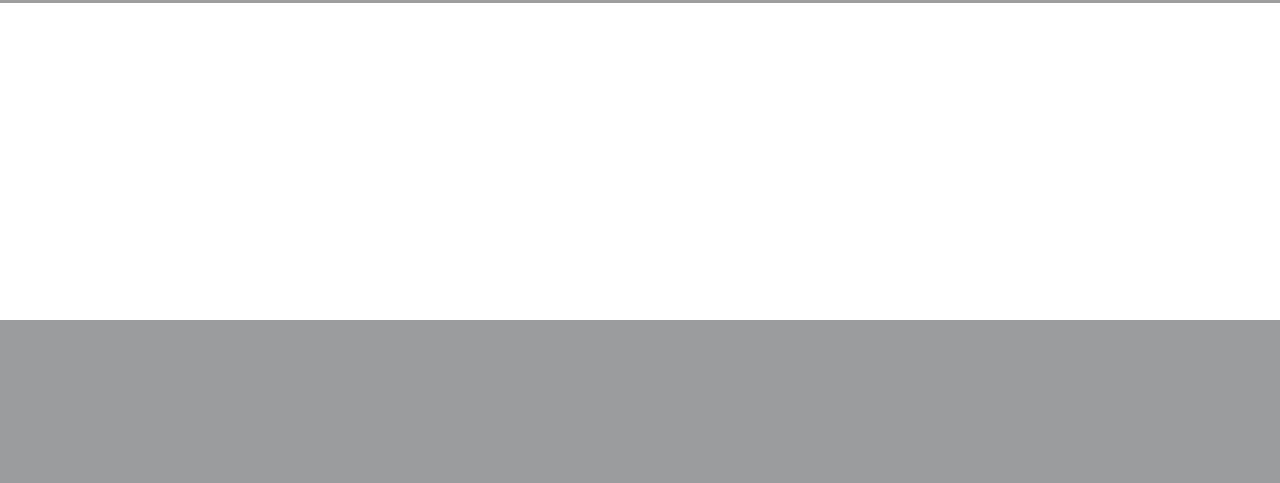
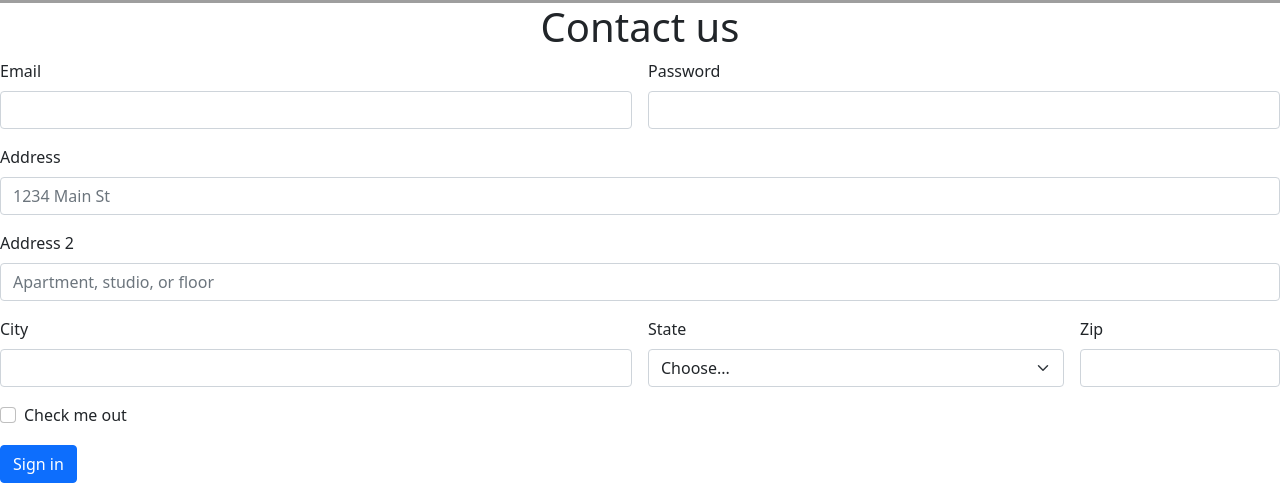
Before and after one commit to PGautam27/First-Django-Project, a Django app: page /contact in a window 1280 px wide. Shown: the part 480-963 px from the top of the page. Before the commit the page ends 800 px from the top, so only its background shows below. Run offline with Django 4.2, Linux system fonts and the light colour scheme; grey boxes are pictures that could not be loaded.

Commit message:
First Django

```diff
--- a/templates/contact.html
+++ b/templates/contact.html
@@ -5,5 +5,50 @@
 {% block body%}
     <div class="container-fluid px-0">
           <img src="https://source.unsplash.com/1200x400/?phone,contact" class="d-block w-100 mx-0" alt="...">
+    <h1 class="text-center">Contact us</h1>
+    <form class="row g-3">
+  <div class="col-md-6">
+    <label for="inputEmail4" class="form-label">Email</label>
+    <input type="email" class="form-control" id="inputEmail4">
+  </div>
+  <div class="col-md-6">
+    <label for="inputPassword4" class="form-label">Password</label>
+    <input type="password" class="form-control" id="inputPassword4">
+  </div>
+  <div class="col-12">
+    <label for="inputAddress" class="form-label">Address</label>
+    <input type="text" class="form-control" id="inputAddress" placeholder="1234 Main St">
+  </div>
+  <div class="col-12">
+    <label for="inputAddress2" class="form-label">Address 2</label>
+    <input type="text" class="form-control" id="inputAddress2" placeholder="Apartment, studio, or floor">
+  </div>
+  <div class="col-md-6">
+    <label for="inputCity" class="form-label">City</label>
+    <input type="text" class="form-control" id="inputCity">
+  </div>
+  <div class="col-md-4">
+    <label for="inputState" class="form-label">State</label>
+    <select id="inputState" class="form-select">
+      <option selected>Choose...</option>
+      <option>...</option>
+    </select>
+  </div>
+  <div class="col-md-2">
+    <label for="inputZip" class="form-label">Zip</label>
+    <input type="text" class="form-control" id="inputZip">
+  </div>
+  <div class="col-12">
+    <div class="form-check">
+      <input class="form-check-input" type="checkbox" id="gridCheck">
+      <label class="form-check-label" for="gridCheck">
+        Check me out
+      </label>
+    </div>
+  </div>
+  <div class="col-12">
+    <button type="submit" class="btn btn-primary">Sign in</button>
+  </div>
+</form>
     </div>
 {% endblock body%}
```
